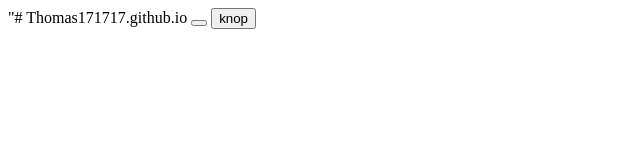
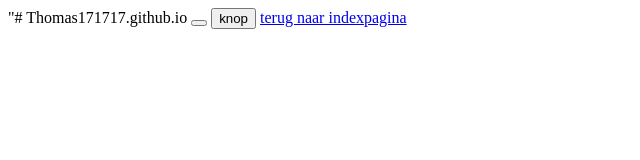
Before and after one commit to thomas171717/thomas171717.github-io, a plain HTML site: page knoppen.html in a window 1280 px wide. Shown: the whole page, without its empty margins (0-640 px from the left). Drawn offline with Linux system fonts and the light colour scheme.

Commit message:
knoppen.html

```diff
--- a/knoppen.html
+++ b/knoppen.html
@@ -9,5 +9,6 @@
  <style> </style>
   <button class="button button1" type="button"> </button>
   <button class="button button2" type=" button"> knop </button>
+  <a href="inedx.html"> terug naar indexpagina </a>
  </body>
 </html>
```
